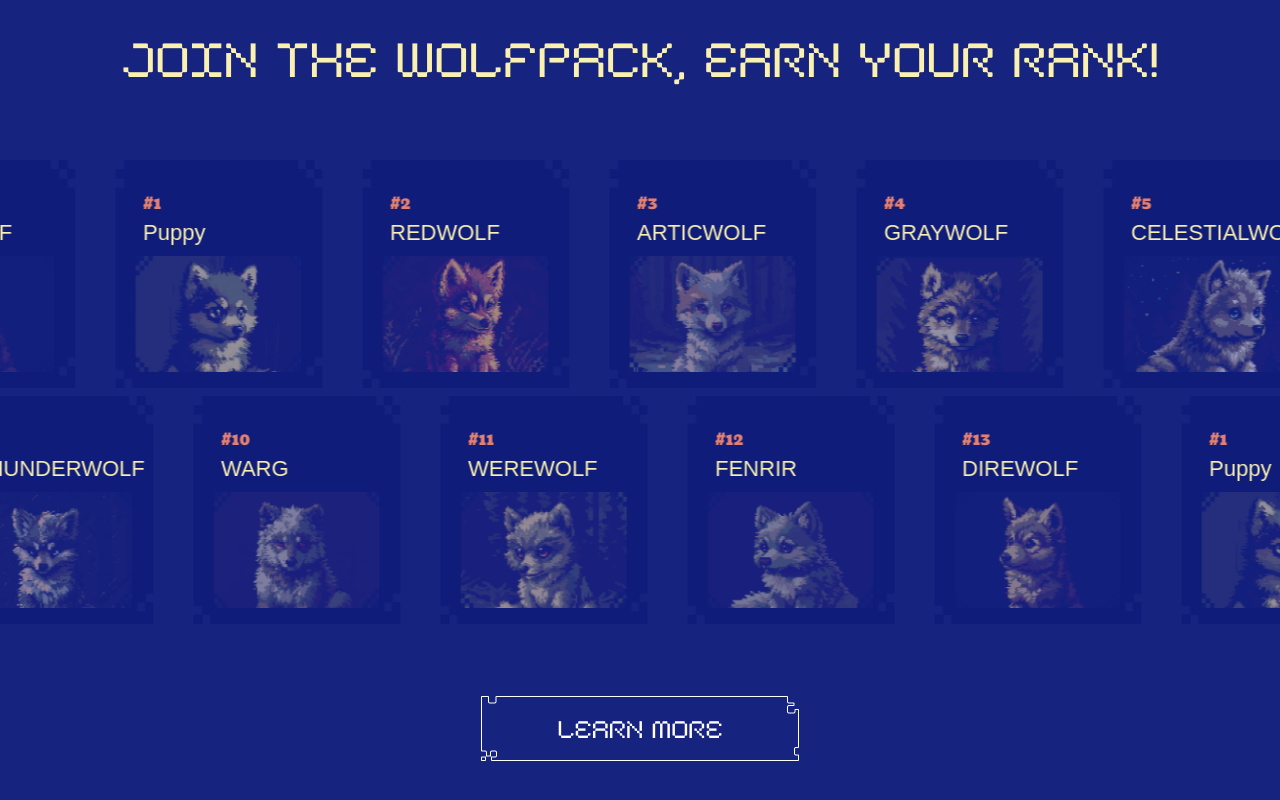
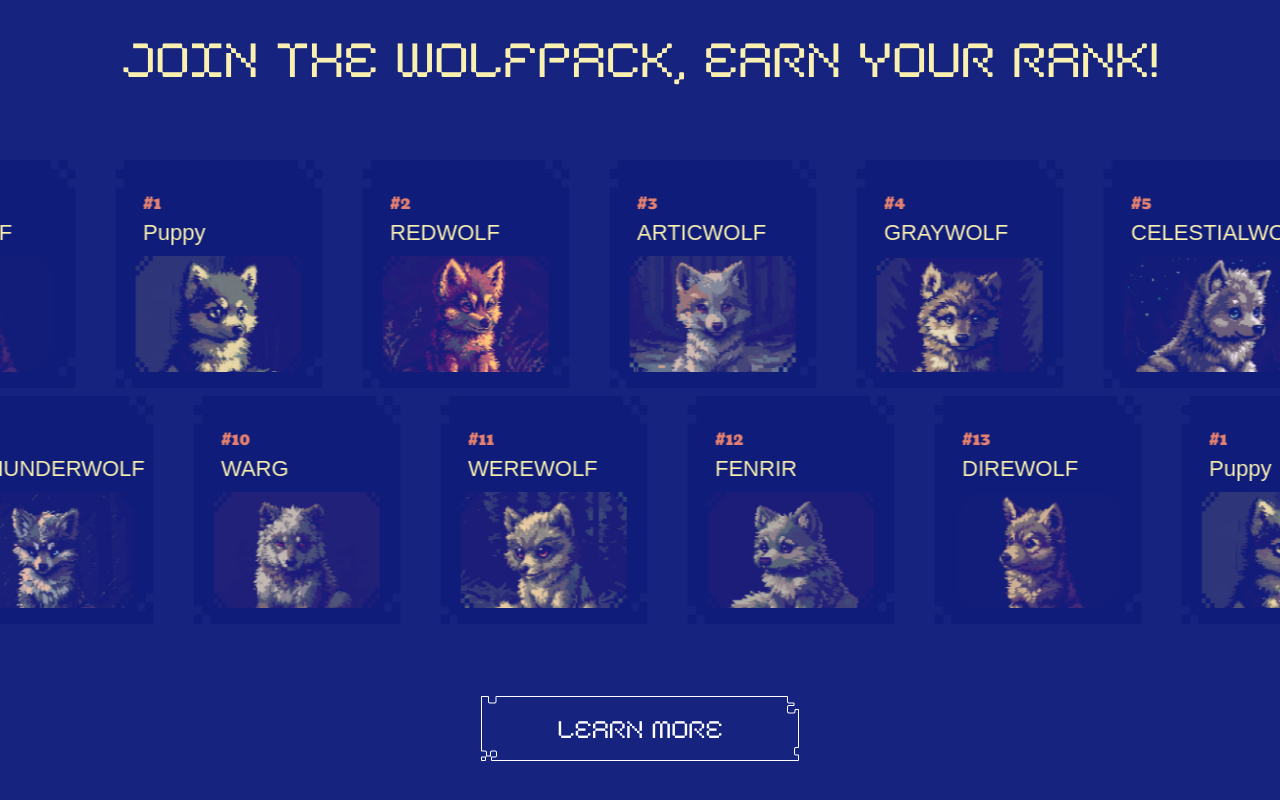
Before and after one commit to Akash-Behara/wpl, a React (Vite) app: page / in a window 1280 px wide. Shown: the part 3090-3890 px from the top of the page. Built offline with nearby package versions, Linux system fonts and the light colour scheme; a web font is replaced by a local one.

Commit message:
remove overlay from worlf marquee

```diff
--- a/src/components/sections/MarqueeSection.jsx
+++ b/src/components/sections/MarqueeSection.jsx
@@ -114,7 +114,6 @@ const WolfCard = ({key, wolf}) => {
                 <div className='front'>
                     <img src={marqueeFronPng} alt='about card 1' className='size-full'/>
                     <div className='w-[80%] absolute bottom-4 left-1/2 -translate-x-1/2 '>
-                        <div className='bg-[#16237f]/40 size-full absolute'/>
                         <img src={wolf.image} alt='about card 1 img' />
                     </div>
                     <div className='absolute top-8 w-full text-start ps-7 pr-3'>
```
